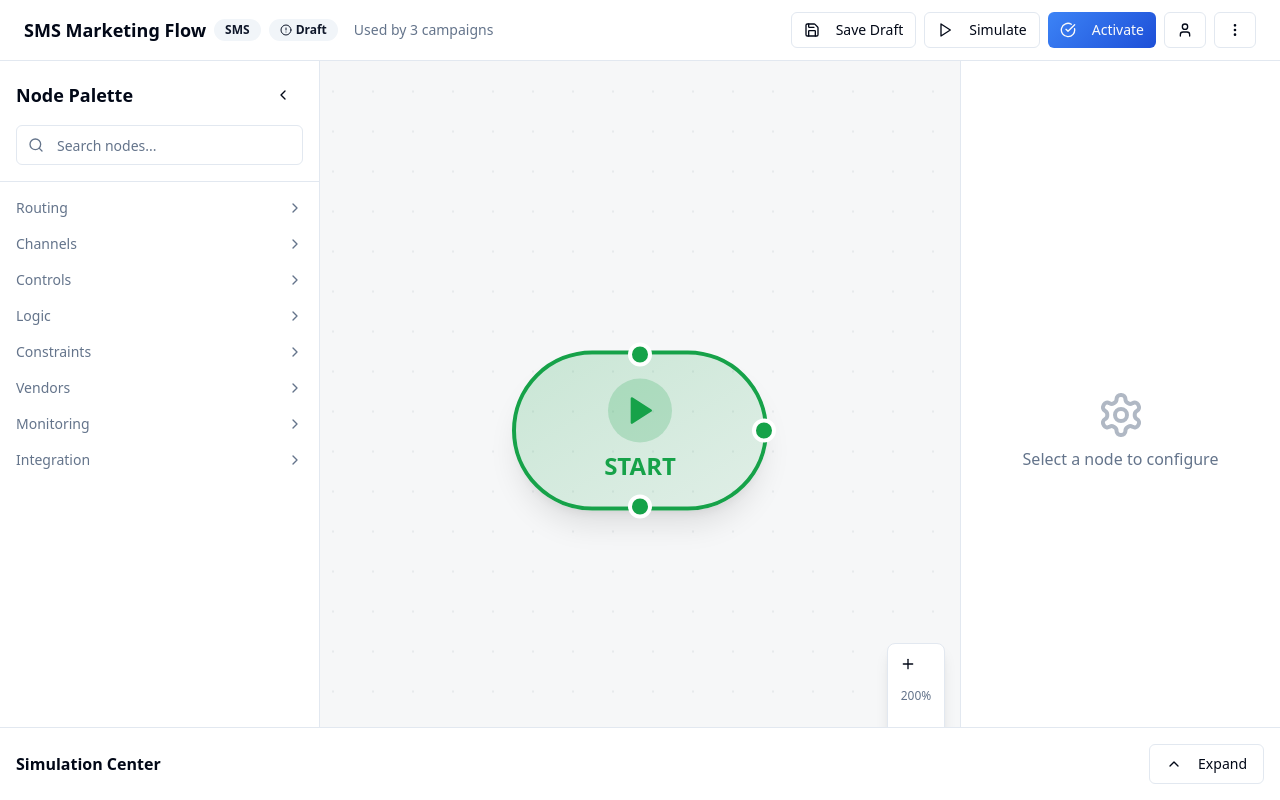
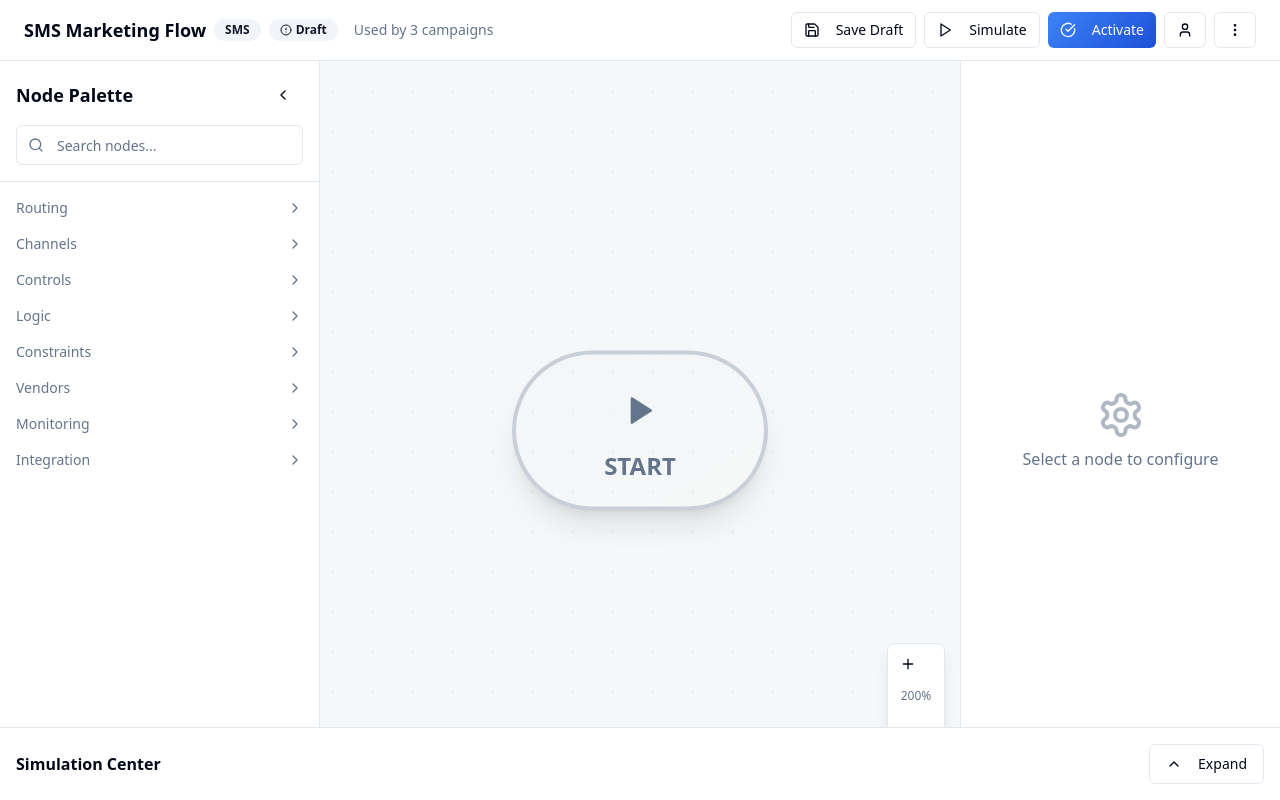
Before and after one commit to product-arch/flowforge-helio, a React (Vite) app: page / in a window 1280 px wide. Built offline with nearby package versions, Linux system fonts and the light colour scheme.

Commit message:
Update StartNode appearance
Make the StartNode gray and hide its connector dots.

```diff
--- a/src/components/flow/nodes/StartNode.tsx
+++ b/src/components/flow/nodes/StartNode.tsx
@@ -15,38 +15,38 @@ export const StartNode: React.FC<NodeProps> = ({ id, data, selected }) => {
   return (
     <TooltipProvider>
       <div className={`
-        relative bg-gradient-to-br from-node-start/20 to-node-start/10
+        relative bg-gradient-to-br from-muted/20 to-muted/10
         border-2 rounded-full p-6 shadow-lg w-32 h-20
-        ${selected ? 'border-primary shadow-primary/20' : 'border-node-start'}
+        ${selected ? 'border-primary shadow-primary/20' : 'border-muted-foreground/30'}
         hover:shadow-xl hover:scale-105 transition-all duration-300
         flex items-center justify-center
       `}>
         {/* Icon and Label */}
         <div className="flex flex-col items-center gap-1">
-          <div className="p-2 bg-node-start/20 rounded-full">
-            <Play className="w-4 h-4 text-node-start fill-node-start" />
+          <div className="p-2 bg-muted/30 rounded-full">
+            <Play className="w-4 h-4 text-muted-foreground fill-muted-foreground" />
           </div>
-          <span className="text-xs font-semibold text-node-start">START</span>
+          <span className="text-xs font-semibold text-muted-foreground">START</span>
         </div>
 
-        {/* Multiple Output Handles for flexible connectivity */}
+        {/* Invisible Handles for connectivity */}
         <Handle
           type="source"
           position={Position.Right}
           id="right"
-          className="w-3 h-3 bg-node-start border-2 border-background"
+          className="w-3 h-3 opacity-0 pointer-events-none"
         />
         <Handle
           type="source"
           position={Position.Bottom}
           id="bottom"
-          className="w-3 h-3 bg-node-start border-2 border-background"
+          className="w-3 h-3 opacity-0 pointer-events-none"
         />
         <Handle
           type="source"
           position={Position.Top}
           id="top"
-          className="w-3 h-3 bg-node-start border-2 border-background"
+          className="w-3 h-3 opacity-0 pointer-events-none"
         />
 
         <Tooltip>
```
